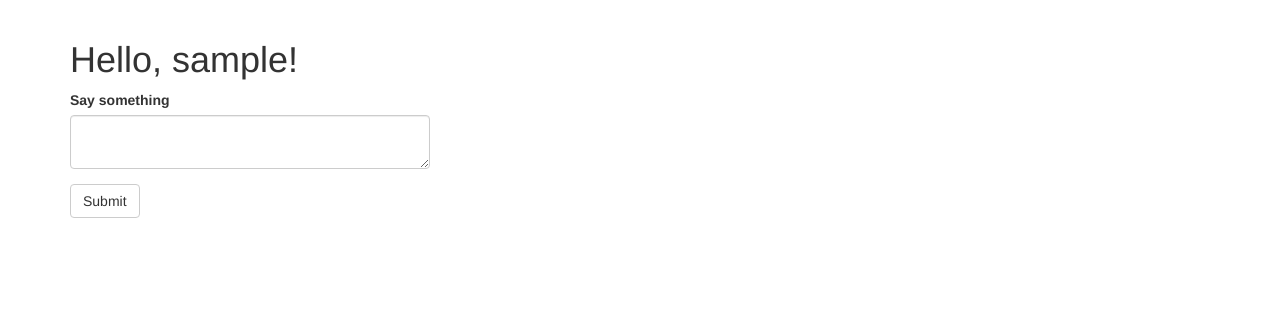
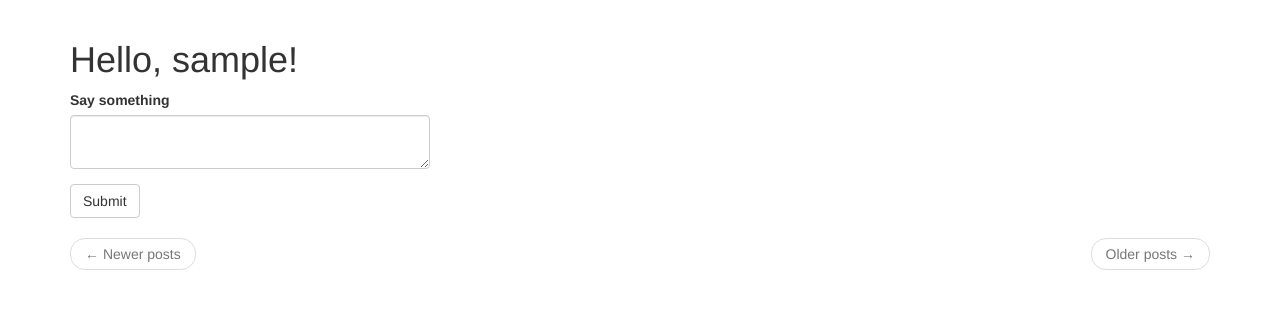
Before and after one commit to daniel-voicu/microblog-tutorial, a Flask app: page / in a window 1280 px wide. Shown: the part 52-361 px from the top of the page. Run offline with Flask 2, Linux system fonts and the light colour scheme; the visitor is signed in with stand-in values (Sample User, id 1); data comes from the database, SQL or seed files in the repository; both versions use the stored data as it was after the commit; data that the repository does not hold is empty; some libraries are stand-ins or nearby versions.

Commit message:
add sub-template for pagination. use bootstrap for pagination

```diff
--- /dev/null
+++ b/app/templates/_pagination.html
@@ -0,0 +1,14 @@
+<nav aria-label="...">
+	<ul class="pager">
+		<li class="previous{% if not prev_url %} disabled{% endif %}">
+			<a href="{{ prev_url or '#' }}">
+				<span aria-hidden="true">&larr;</span> Newer posts
+			</a>
+		</li>
+		<li class="next{% if not next_url %} disabled{% endif %}">
+			<a href="{{ next_url or '#' }}">
+				Older posts <span aria-hidden="true">&rarr;</span>
+			</a>
+		</li>
+	</ul>
+</nav>
--- a/app/templates/index.html
+++ b/app/templates/index.html
@@ -15,11 +15,6 @@
 		{% include "_post.html" %}
 	{% endfor %}
 
-	{% if prev_url %}
-		<a href="{{ prev_url }}">Newer posts</a>
-	{% endif %}
-	{% if next_url %}
-		<a href="{{ next_url }}">Older posts</a>
-	{% endif %}
+	{% include "_pagination.html" %}
 
 {% endblock %}
```
Also changed, not shown: app/templates/user.html (+1 -6 lines), app.db.
